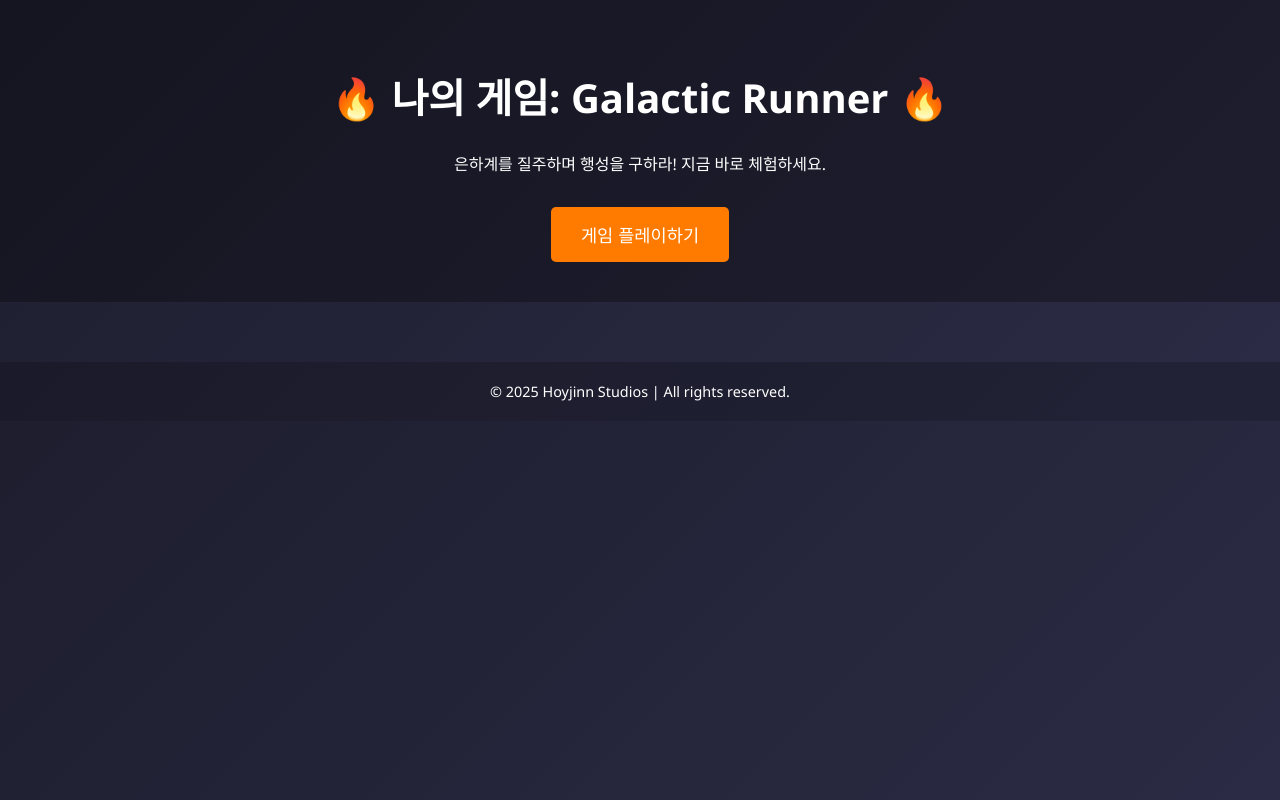
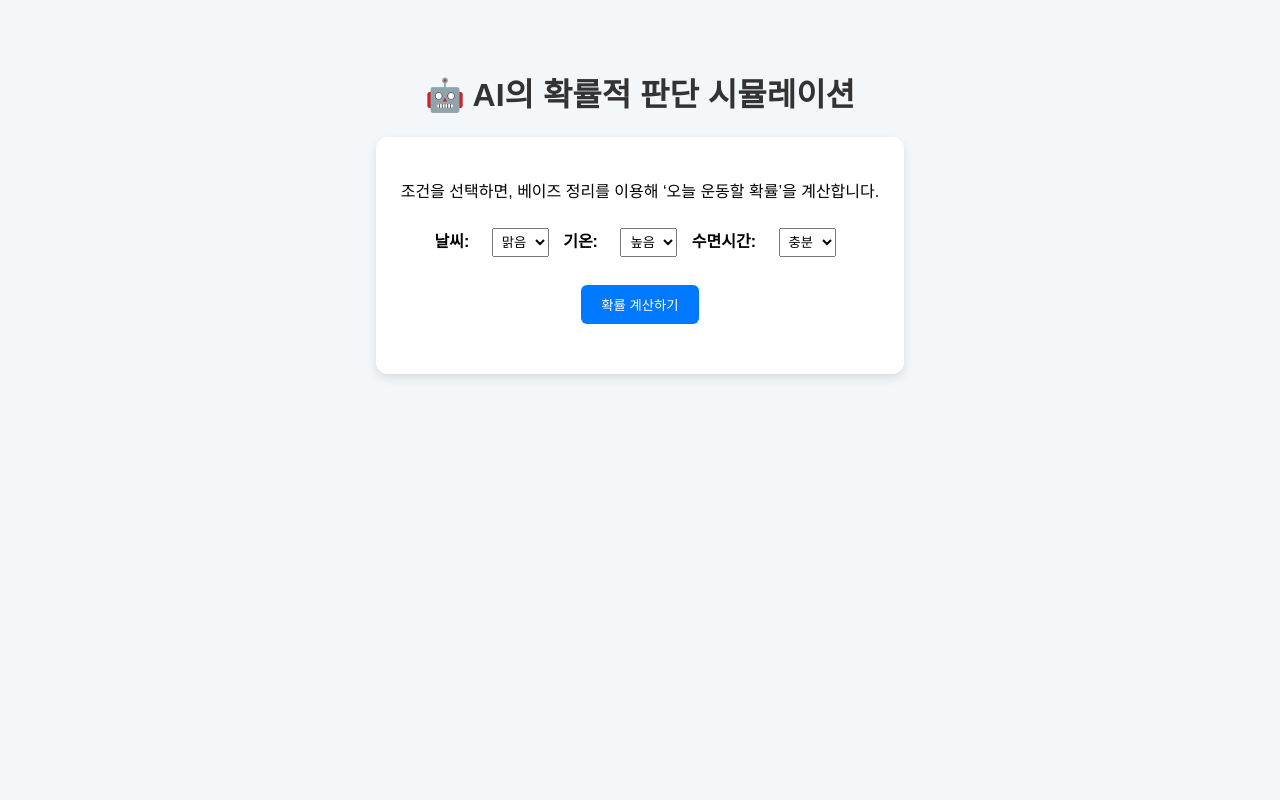
Before and after one commit to hoyjinn/hoyjinn.github.io1, a plain HTML site: page index.html in a window 1280 px wide. Drawn offline with Linux system fonts and the light colour scheme.

Commit message:
Update index.html

```diff
--- a/index.html
+++ b/index.html
@@ -1,62 +1,84 @@
 <!DOCTYPE html>
 <html lang="ko">
 <head>
-  <meta charset="UTF-8" />
-  <meta name="viewport" content="width=device-width, initial-scale=1.0" />
-  <title>내 게임 홍보 사이트</title>
-  <style>
-    body {
-      font-family: 'Segoe UI', sans-serif;
-      background: linear-gradient(135deg, #1e1e2f, #2b2b45);
-      color: #fff;
-      text-align: center;
-      margin: 0;
-      padding: 0;
-    }
-    header {
-      padding: 40px 0;
-      background: rgba(0, 0, 0, 0.3);
-    }
-    h1 {
-      font-size: 2.5rem;
-    }
-    p {
-      max-width: 600px;
-      margin: 0 auto;
-      line-height: 1.6;
-    }
-    button {
-      margin-top: 30px;
-      padding: 15px 30px;
-      background: #ff7b00;
-      border: none;
-      border-radius: 5px;
-      color: white;
-      font-size: 1.1rem;
-      cursor: pointer;
-      transition: 0.2s;
-    }
-    button:hover {
-      background: #ff9e2c;
-    }
-    footer {
-      margin-top: 60px;
-      padding: 20px;
-      background: rgba(0, 0, 0, 0.2);
-      font-size: 0.9rem;
-    }
-  </style>
+<meta charset="UTF-8">
+<title>AI의 확률적 판단 시뮬레이션</title>
+<style>
+  body { font-family: 'Pretendard', sans-serif; background: #f4f7fa; text-align: center; padding: 40px; }
+  h1 { color: #333; }
+  .container { background: white; border-radius: 12px; padding: 25px; box-shadow: 0 4px 10px rgba(0,0,0,0.1); display: inline-block; }
+  label { font-weight: bold; margin-right: 8px; }
+  select { margin: 10px; padding: 5px; }
+  button { background: #0078ff; color: white; padding: 10px 20px; border: none; border-radius: 6px; cursor: pointer; }
+  button:hover { background: #005fd6; }
+  .result { margin-top: 25px; font-size: 1.2em; color: #333; }
+</style>
 </head>
 <body>
-  <header>
-    <h1>🔥 나의 게임: Galactic Runner 🔥</h1>
-    <p>은하계를 질주하며 행성을 구하라! 지금 바로 체험하세요.</p>
-    <button onclick="window.location.href='https://example.com';">
-      게임 플레이하기
-    </button>
-  </header>
-  <footer>
-    © 2025 Hoyjinn Studios | All rights reserved.
-  </footer>
+  <h1>🤖 AI의 확률적 판단 시뮬레이션</h1>
+  <div class="container">
+    <p>조건을 선택하면, 베이즈 정리를 이용해 ‘오늘 운동할 확률’을 계산합니다.</p>
+
+    <label>날씨:</label>
+    <select id="weather">
+      <option value="맑음">맑음</option>
+      <option value="흐림">흐림</option>
+    </select>
+
+    <label>기온:</label>
+    <select id="temp">
+      <option value="높음">높음</option>
+      <option value="낮음">낮음</option>
+    </select>
+
+    <label>수면시간:</label>
+    <select id="sleep">
+      <option value="충분">충분</option>
+      <option value="부족">부족</option>
+    </select>
+    <br><br>
+
+    <button onclick="predict()">확률 계산하기</button>
+
+    <div class="result" id="result"></div>
+  </div>
+
+  <script>
+    // 예시 데이터 기반 확률 (사용자 탐구내용 반영)
+    const baseProb = { 운동: 0.6, 비운동: 0.4 };
+    const likelihood = {
+      운동: {
+        맑음: 0.7, 흐림: 0.3,
+        높음: 0.6, 낮음: 0.4,
+        충분: 0.8, 부족: 0.2
+      },
+      비운동: {
+        맑음: 0.4, 흐림: 0.6,
+        높음: 0.3, 낮음: 0.7,
+        충분: 0.3, 부족: 0.7
+      }
+    };
+
+    function predict() {
+      const weather = document.getElementById("weather").value;
+      const temp = document.getElementById("temp").value;
+      const sleep = document.getElementById("sleep").value;
+
+      // 베이즈 정리 적용
+      const pA = baseProb.운동;
+      const pNotA = baseProb.비운동;
+
+      const pCondGivenA = likelihood.운동[weather] * likelihood.운동[temp] * likelihood.운동[sleep];
+      const pCondGivenNotA = likelihood.비운동[weather] * likelihood.비운동[temp] * likelihood.비운동[sleep];
+
+      const numerator = pCondGivenA * pA;
+      const denominator = numerator + pCondGivenNotA * pNotA;
+      const result = numerator / denominator;
+
+      document.getElementById("result").innerHTML =
+        `<b>P(운동|${weather}, ${temp}, ${sleep})</b> = ${(result * 100).toFixed(1)}%<br>
+        <small>베이즈 정리: P(A|B) = P(B|A)·P(A) / P(B)</small>`;
+    }
+  </script>
 </body>
 </html>
```
